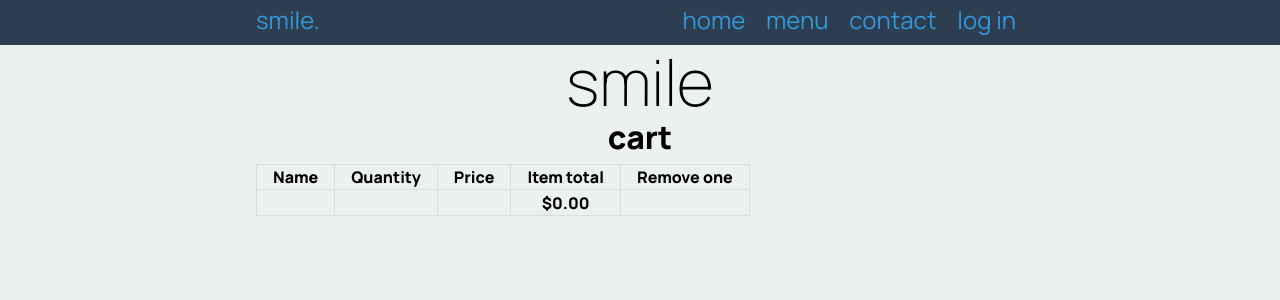
After one commit to OliverSuperCoolAndVeryGoodSchoolAccount/stride, a Flask app: template templates/cart.html in a window 1280 px wide. The commit adds this page. Shown: the top 300 px of the page. Run offline with Flask 2, Linux system fonts and the light colour scheme; the template is opened without the code that fills it, so the values that code supplies are empty.

Commit message:
Massive push

```diff
--- a/app.py
+++ b/app.py
@@ -7,7 +7,7 @@ DB_NAME = "smile.db"
 
 app = Flask(__name__)
 bcrypt = Bcrypt(app)
-app.secret_key = "dn493f983h45983g845h94gh583"
+app.secret_key = "a"
 
 
 def create_connection(db_file):
@@ -32,7 +32,8 @@ def render_menu_page():
     con = create_connection(DB_NAME)
 
     # SELECT the things you want from your table(s)
-    query = "SELECT name, description, volume, price, image, id FROM product"
+    query = "SELECT name, description, volume, price, image, id " \
+            "FROM product"
 
     cur = con.cursor()  # You need this line next
     cur.execute(query)  # this line actually executes the query
@@ -40,6 +41,19 @@ def render_menu_page():
     con.close()
 
     return render_template('menu.html', products=product_list, logged_in=is_logged_in())
+
+
+@app.route('/addtocart/<productid>')
+def addtocart(productid):
+
+
+    return redirect(request.referrer)
+
+
+@app.route('/cart')
+def render_cart():
+
+    return render_template('cart.html', cart_items=cart_items, logged_in=is_logged_in())
 
 
 @app.route('/contact')
@@ -79,6 +93,7 @@ def render_login_page():
         session['email'] = email
         session['userid'] = userid
         session['firstname'] = firstname
+        session['cart'] = []
         print(session)
         return redirect('/')
 
--- a/static/smile.css
+++ b/static/smile.css
@@ -48,17 +48,20 @@ nav {
     padding-bottom: 0.7rem;
     color: rgba(52, 152, 219, 1.0); /*light blue*/
 }
-.navbar-brand{
-    display:inline;
-    float:left;
+
+.navbar-brand {
+    display: inline;
+    float: left;
 }
-.navbar-links{
-    display:inline;
-    float:right;
+
+.navbar-links {
+    display: inline;
+    float: right;
 }
+
 nav a {
     /*margin:0 0.5rem;*/
-    padding: 0 1rem;
+    padding: 0 0.5rem;
     font-size: 1.5rem;
 
     /*border: 1px solid rgba(52, 152, 219, 1.0);*/
@@ -94,21 +97,25 @@ a, a:visited {
     /*display: table-cell;*/
     /*padding: 0.5rem;*/
     /*margin: 1vw;*/
-    border: 1px solid rgba(189, 195, 199,1.0);
+    border: 1px solid rgba(189, 195, 199, 1.0);
     color: rgba(44, 62, 80, 1.0);
-    margin-bottom:0.5rem;
+    margin-bottom: 0.5rem;
 }
-.product-box-heading{
-    padding:0.5rem;
+
+.product-box-heading {
+    padding: 0.5rem;
 }
-.product-box-image{
-    height:150px;
+
+.product-box-image {
+    height: 150px;
     overflow: hidden;
 }
-.product-box-info{
-        padding:0.5rem;
+
+.product-box-info {
+    padding: 0.5rem;
 
 }
+
 .product-box h3 {
     font-size: 1.2rem;
     text-align: center;
@@ -116,7 +123,13 @@ a, a:visited {
 
 .product-box p {
     font-size: 0.8rem;
-    margin-bottom:0.3rem;
+    margin-bottom: 0.3rem;
+}
+
+.product-box a {
+    border: 1px solid tomato;
+    padding: 0.3rem;
+    text-align: right;
 }
 
 .myform {
@@ -153,3 +166,39 @@ a, a:visited {
     padding: 0.3rem;
     width: 100%;
 }
+
+table {
+    border-collapse: collapse;
+}
+
+.cart-table > thead {
+    font-weight: bold;
+}
+
+.cart-table td {
+    padding: 0.2rem 1rem;
+    text-align: center;
+    border: 1px solid #ddd;
+}
+
+.cart-total {
+    font-weight: bold;
+}
+
+
+@media only screen and (max-width: 600px) {
+    .container {
+        width: 100%;
+    }
+
+    .product-box {
+        width: 49%;
+    }
+}
+
+
+@media only screen and (max-width: 400px) {
+    .product-box {
+        width: 100%;
+    }
+}
--- a/templates/base.html
+++ b/templates/base.html
@@ -15,9 +15,15 @@
     <div class="container">
         <div class="navbar-brand">smile.</div>
         <div class="navbar-links">
-            <a href="/">home</a><a href="/menu">menu</a><a href="/contact">contact</a>{% if logged_in %}<a
-                href="/logout">log
-            out</a>{% else %}<a href="/login">log in</a>{% endif %}
+            <a href="/">home</a>
+            <a href="/menu">menu</a>
+            <a href="/contact">contact</a>
+            {% if logged_in %}
+                <a href="/cart">&#128722;</a>
+                <a href="/logout">log out</a>
+            {% else %}
+                <a href="/login">log in</a>
+            {% endif %}
         </div>
     </div>
 </nav>
--- /dev/null
+++ b/templates/cart.html
@@ -0,0 +1,34 @@
+{% extends 'base.html' %}
+
+{% block pageheading %}
+cart
+{% endblock %}
+
+{% block main %}
+<table class="cart-table">
+    <thead>
+    <tr>
+        <td>Name</td>
+        <td>Quantity</td>
+        <td>Price</td>
+        <td>Item total</td>
+        <td>Remove one</td>
+    </tr>
+    </thead>
+    <tbody>
+    {% set ns=namespace(total = 0) %}
+    {% for item in cart_items %}
+    <tr>
+        <td>{{ item[2] }}</td>
+        <td>{{ item[1] }}</td>
+        <td>${{ "{:.2f}".format(item[3]) }}</td>
+        <td>${{ "{:.2f}".format(item[3] * item[1]) }}</td>
+        <td><a href="/removeonefromcart/{{ item[0] }}"</td>
+        {% set ns.total = ns.total + item[3] * item[1] %}
+    </tr>
+    {% endfor %}
+    <td></td><td></td><td></td><td class="cart-total">${{ "{:.2f}".format(ns.total) }}</td><td></td>
+    </tbody>
+
+</table>
+{% endblock %}
--- a/templates/menu.html
+++ b/templates/menu.html
@@ -19,7 +19,7 @@ menu
             <p><strong>Volume: </strong>{{ product[2] }}</p>
             <p><strong>Price: </strong>${{ product[3] }}</p>
             {% if logged_in %}
-            <a href="/addtocart/{{ menu[5] }}">Add to cart</a>
+            <a href="/addtocart/{{ product[5] }}">Add to cart &raquo;</a>
             {% endif %}
         </div>
     </div>
```
Also changed, not shown: smile.db.
